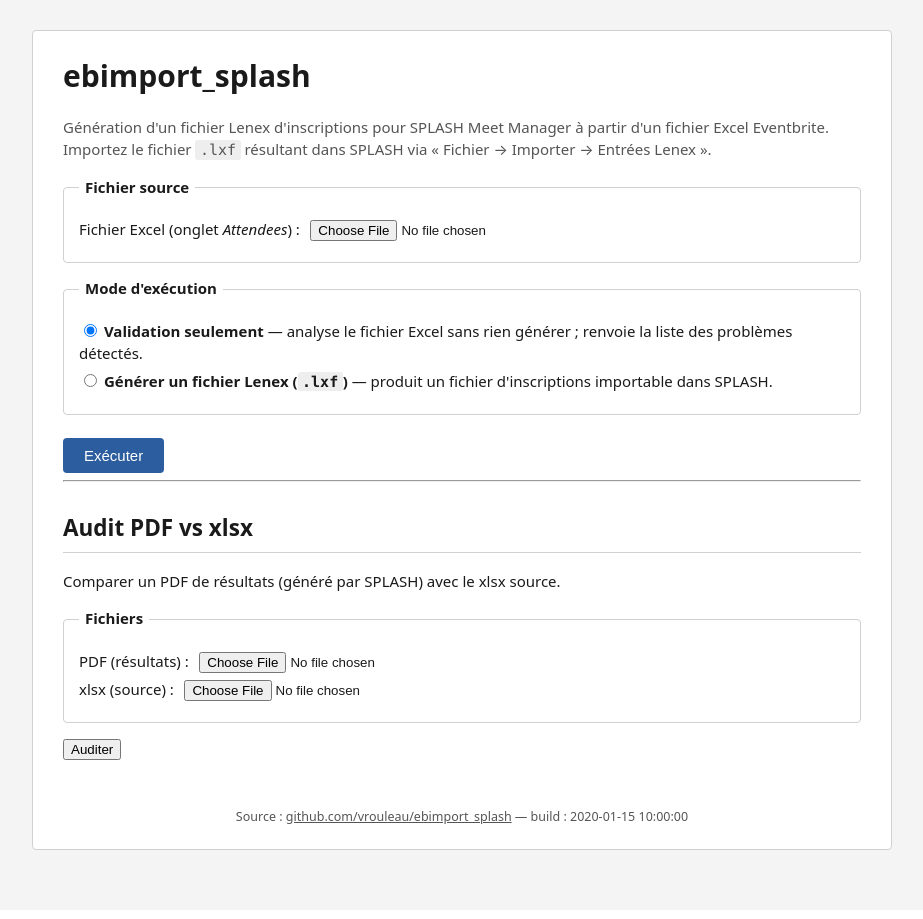
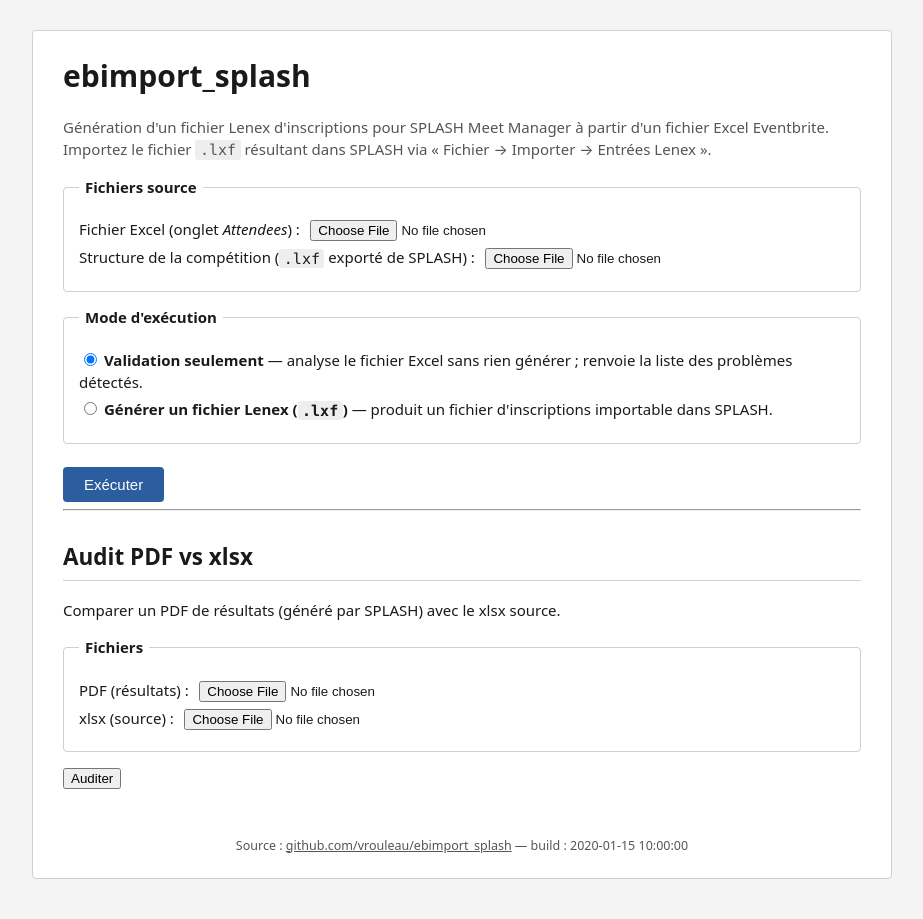
Before and after one commit to vrouleau/ebimport_splash, a Flask app: template webapp/templates/index.html in a window 1280 px wide. Shown: the top 919 px of the page, without its empty margins (178-1101 px from the left). Before the commit the page ends 850 px from the top, so only its background shows below. Run offline with Flask 3, Linux system fonts and the light colour scheme; the template is opened without the code that fills it: most values are stand-ins (such as "Sample title", 1, 10 or a date in 2020); parts of the project's set-up code (start-up, migrations or seed data) failed here and were passed over; some libraries are stand-ins or nearby versions.

Commit message:
UI requires meet .lxf upload (no more baked-in template)
- Added meet .lxf file input in the web form
- Removed meet.lxf from Docker image and repo
- Loader receives meet file per-request from user upload

Change-Id: Icb9ab6f362eec2cf1fc5297e6dd1b373c497a50e

```diff
--- a/webapp/app.py
+++ b/webapp/app.py
@@ -183,26 +183,27 @@
 def run_loader(mode: str,
                xlsx_path: Path,
                staging: Staging,
-               user_mdb: Path = None) -> dict:
+               meet_path: Path = None) -> dict:
     """Run the appropriate loader and return parsed output.
 
     mode: 'dry-run' | 'lenex'
     """
     env = os.environ.copy()
+    result_file: Path | None = None
 
-    result_file: Path | None = None
-    meet_lxf = REPO_ROOT / "meet.lxf"
+    if not meet_path:
+        raise ValueError("meet .lxf is required")
 
     if mode == "dry-run":
         cmd = [sys.executable, str(LNX_LOADER),
                "--xlsx", str(xlsx_path),
-               "--meet", str(meet_lxf),
+               "--meet", str(meet_path),
                "--out", str(staging.dir / "meet.lxf")]
     elif mode == "lenex":
-        out_lxf = staging.dir / "meet.lxf"
+        out_lxf = staging.dir / "inscriptions.lxf"
         cmd = [sys.executable, str(LNX_LOADER),
                "--xlsx", str(xlsx_path),
-               "--meet", str(meet_lxf),
+               "--meet", str(meet_path),
                "--out", str(out_lxf)]
         result_file = out_lxf
     else:
@@ -319,6 +320,10 @@
     if xlsx is None or not xlsx.filename:
         return jsonify({"error": "Aucun fichier xlsx reçu."}), 400
 
+    meet_file = request.files.get("meet")
+    if meet_file is None or not meet_file.filename:
+        return jsonify({"error": "Aucun fichier meet .lxf reçu."}), 400
+
     staging = _new_staging()
     try:
         xlsx_path = staging.dir / "input.xlsx"
@@ -326,8 +331,12 @@
         if xlsx_path.stat().st_size > MAX_XLSX_BYTES:
             return jsonify({"error": "Fichier xlsx trop volumineux."}), 413
 
-        parsed = run_loader(mode, xlsx_path, staging)
+        meet_path = staging.dir / "meet_struct.lxf"
+        meet_file.save(meet_path)
+
+        parsed = run_loader(mode, xlsx_path, staging, meet_path=meet_path)
         xlsx_path.unlink(missing_ok=True)
+        meet_path.unlink(missing_ok=True)
         return jsonify(parsed)
     except subprocess.TimeoutExpired:
         _drop_staging(staging.id)
--- a/webapp/templates/index.html
+++ b/webapp/templates/index.html
@@ -18,10 +18,14 @@
 
     <form id="run-form">
       <fieldset>
-        <legend>Fichier source</legend>
+        <legend>Fichiers source</legend>
         <label>
           Fichier Excel (onglet <em>Attendees</em>) :
           <input type="file" name="xlsx" accept=".xlsx" required>
+        </label>
+        <label>
+          Structure de la compétition (<code>.lxf</code> exporté de SPLASH) :
+          <input type="file" name="meet" accept=".lxf" required>
         </label>
       </fieldset>
 
```
Also changed, not shown: 4 other files.
